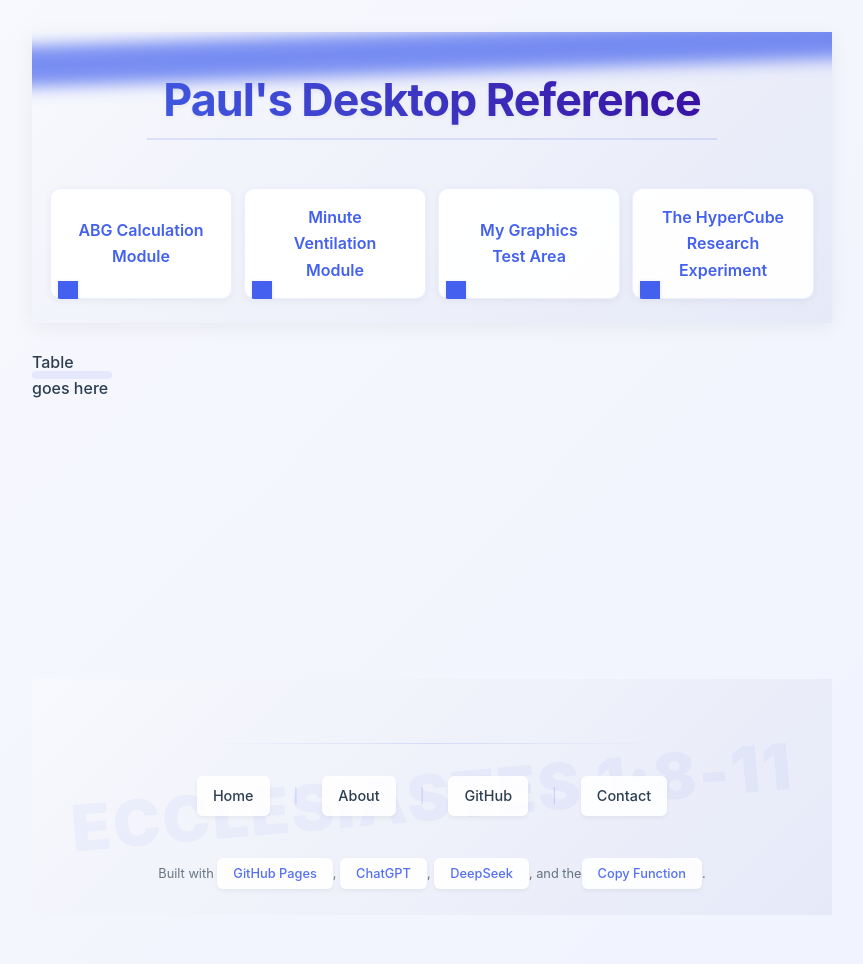
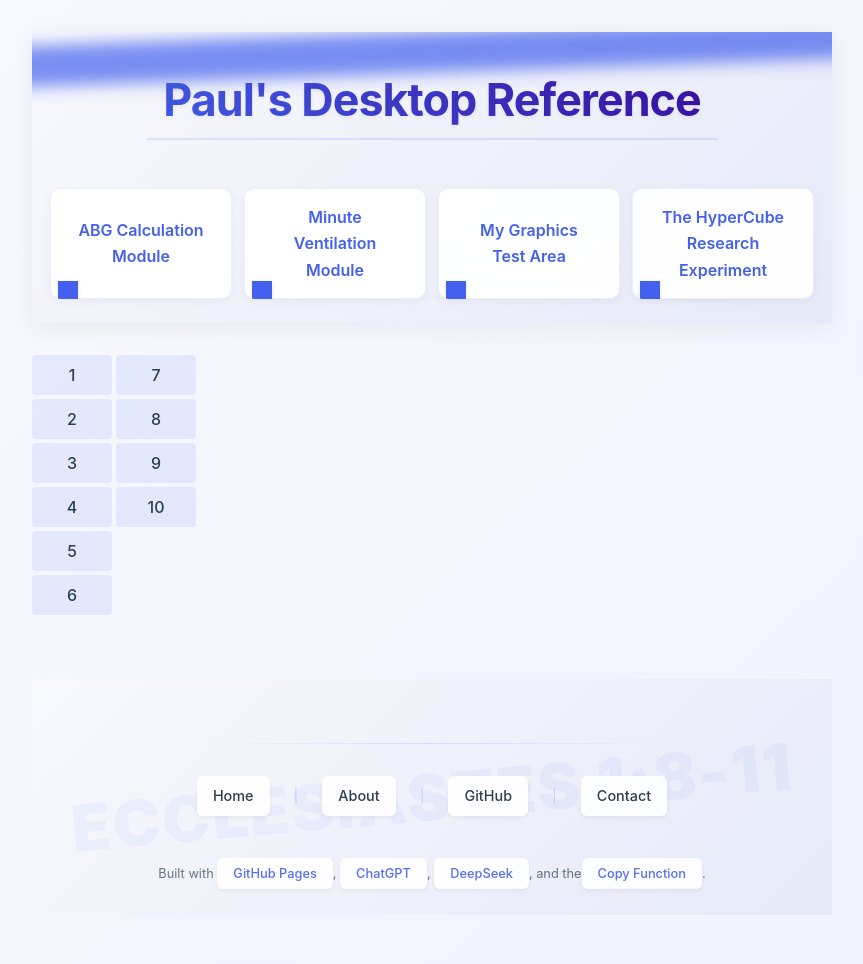
Before and after one commit to ZBZFirst/info, a Jekyll site: the page built from quiz1/MVInteractive.md, in a window 1280 px wide. Shown: the whole page, without its empty margins (208-1071 px from the left). Built offline with Jekyll 4.4.1, drawn with Linux system fonts in a browser that asks for light colours.

Commit message:
Update MVInteractive.md

```diff
--- a/quiz1/MVInteractive.md
+++ b/quiz1/MVInteractive.md
@@ -52,5 +52,8 @@ layout: default
 }</style>
 
 <div class="grid">
-<p>Table goes here</p>
+  <!-- Generated cells using Jekyll -->
+  {% for i in (1..10) %}
+    <div>{{ i }}</div>
+  {% endfor %}
 </div>
```
